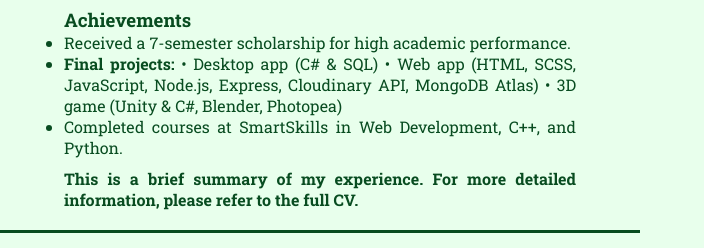
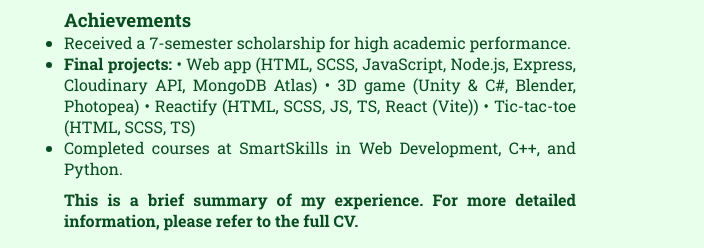
Before and after one commit to MaxYeromenko/CV, a plain HTML site: page index.html in a window 1280 px wide. Shown: the part 1594-1842 px from the top of the page, without its empty margins (0-704 px from the left). Drawn offline with Linux system fonts and the light colour scheme.

Commit message:
final project added

```diff
--- a/index.html
+++ b/index.html
@@ -122,9 +122,10 @@
                             </li>
                             <li>
                                 <strong>Final projects:</strong>
-                                &bull; Desktop app (C# & SQL)
                                 &bull; Web app (HTML, SCSS, JavaScript, Node.js, Express, Cloudinary API, MongoDB Atlas)
                                 &bull; 3D game (Unity & C#, Blender, Photopea)
+                                &bull; Reactify (HTML, SCSS, JS, TS, React (Vite))
+                                &bull; Tic-tac-toe (HTML, SCSS, TS)
                             </li>
                             <li>
                                 Completed courses at SmartSkills in Web Development, C++, and Python.
```
